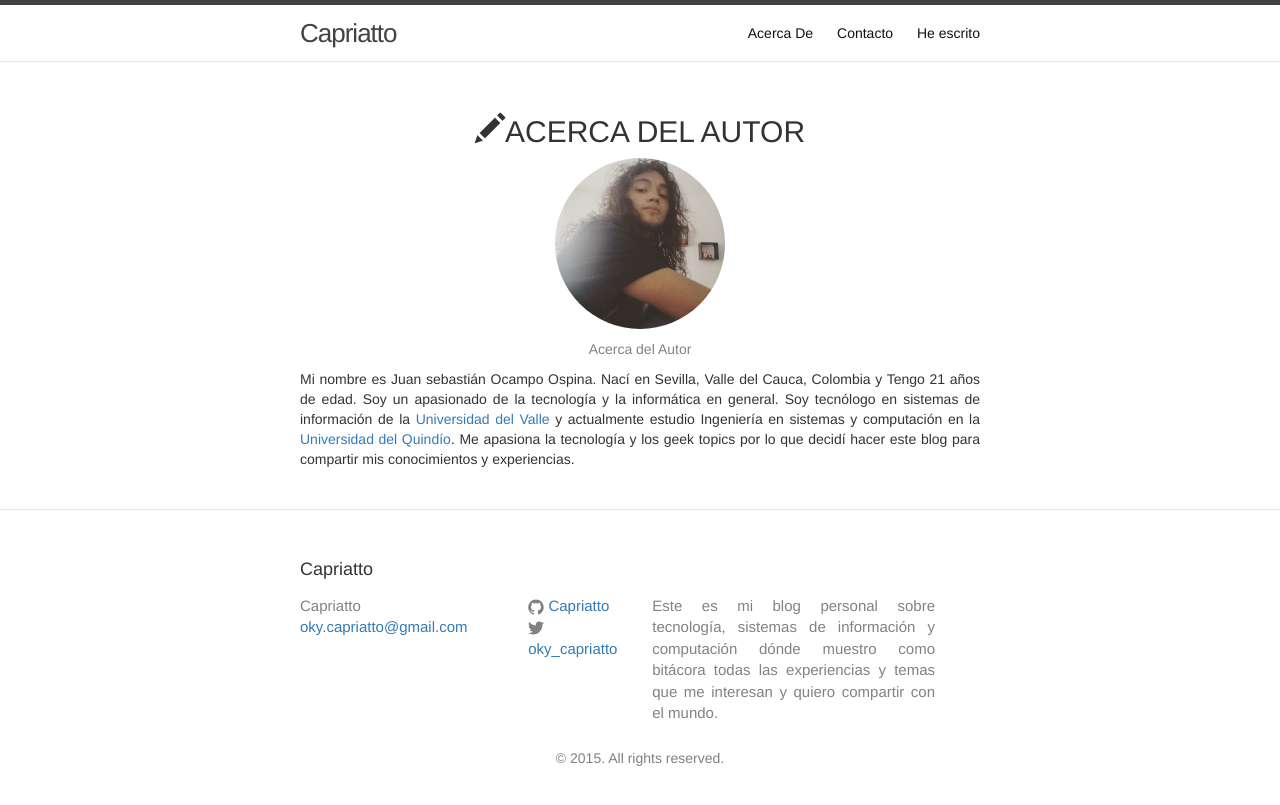
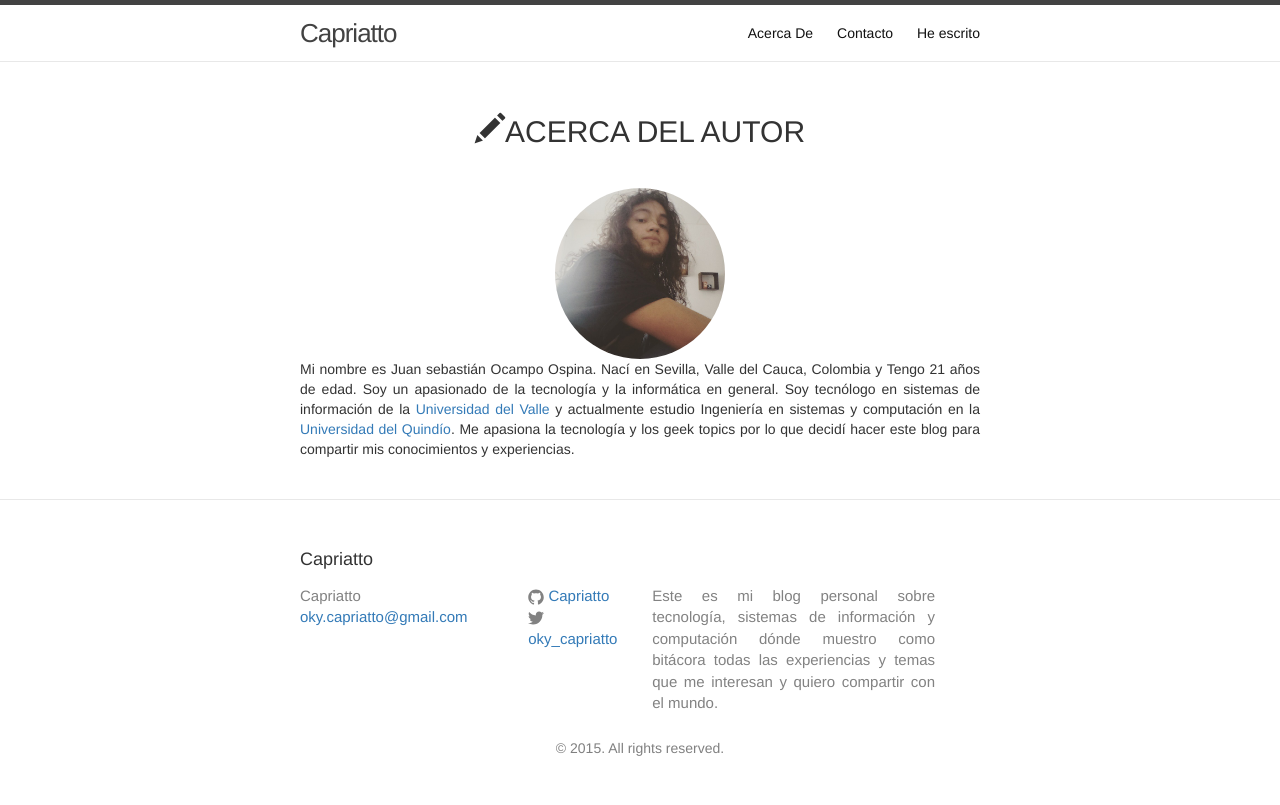
Before and after one commit to Capriatto/Capriatto.github.io, a Jekyll site: the page built from about.md, in a window 1280 px wide. Shown: the top 805 px of the page. Built offline with Jekyll 4.4.1, drawn with Linux system fonts in a browser that asks for light colours; nearby versions of some CDN libraries.

Commit message:
bug fixing espacios -Capriatto

```diff
--- a/_includes/contact.html
+++ b/_includes/contact.html
@@ -24,7 +24,7 @@
   </script>
 </head>
 <body>
-<h2 class="center"> <span class="glyphicon glyphicon-envelope" aria-hidden="true"></span> CONTACTO</h2>
+<h2 class="center"> <span class="glyphicon glyphicon-envelope" aria-hidden="true"></span> CONTACTO</h2><br/>
 <div class="text-align: center;">
     <form class="form-horizontal" action="https://getsimpleform.com/messages?form_api_token=c7e39c32e99e0eeb2da6b6ec325e039f" method="post">
       <input type='hidden' name='redirect_to' value='http://capriatto.github.io' />
--- a/_includes/image.html
+++ b/_includes/image.html
@@ -1,4 +1,5 @@
 <h2 class="center">  <span class="glyphicon glyphicon-pencil" aria-hidden="true"></span>ACERCA DEL AUTOR</h2>
+<br/>
 <div class="image-wrapper" >
   {% if include.url %}
   <a href="{{ include.url }}" title="{{ include.title }}" target="_blank">
--- a/about.md
+++ b/about.md
@@ -5,7 +5,7 @@ permalink: /about/
 ---
 {%include bootstrap.html%}
 
-{%include image.html img="/assets/imagen.jpg" caption="Acerca del Autor" url="http://www.twitter.com/oky_capriatto" %}
+{%include image.html img="/assets/imagen.jpg" url="http://www.twitter.com/oky_capriatto" %}
 
 Mi nombre es Juan sebastián Ocampo Ospina. Nací en Sevilla, Valle del Cauca, Colombia y Tengo 21 años de edad. Soy un apasionado de la
 tecnología y la informática en general. Soy tecnólogo en sistemas de información de la [Universidad del Valle](http://www.univalle.edu.co/)
```
